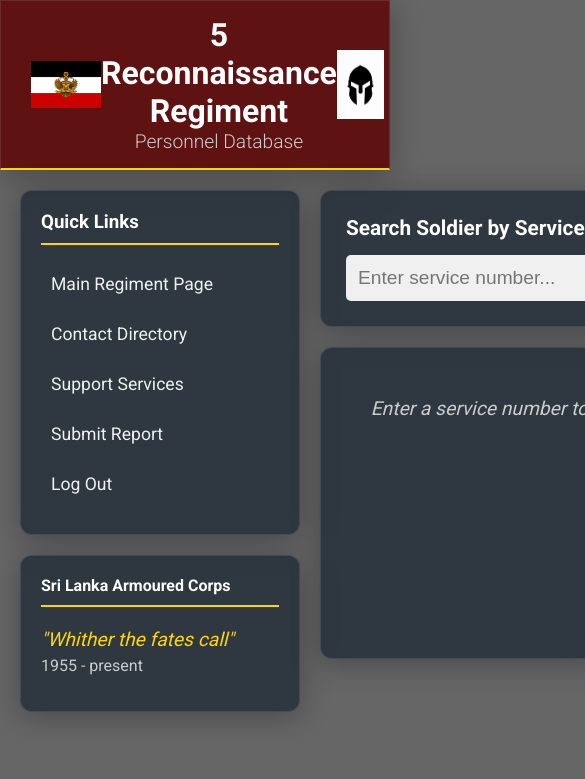
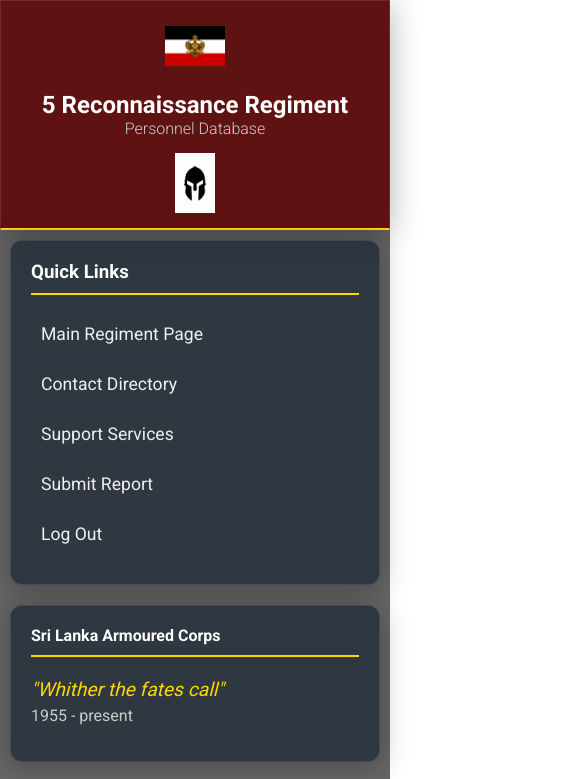
Before and after one commit to vethumagresara/5th-Regiment-SLAC, a plain HTML site: page index.html in a window 390 px wide. Shown: the top 779 px of the page, 585 px wide, since content can reach past the window. Drawn offline with Linux system fonts and the light colour scheme.

Commit message:
Implement mobile responsive styles in CSS
Added mobile responsive styles for layout, header, profile card, and search bar.

```diff
--- a/style.css
+++ b/style.css
@@ -267,4 +267,83 @@ footer p {
         opacity: 1;
         transform: translateY(0);
     }
+
 }
+
+/* --- ================================== --- */
+/* ---      MOBILE RESPONSIVE STYLES      --- */
+/* --- ================================== --- */
+
+/* This rule applies to any screen 768px wide or smaller */
+@media (max-width: 768px) {
+
+    /* --- Layout --- */
+    .container {
+        /* Stack the sidebar and main content vertically */
+        flex-direction: column;
+        padding: 10px;
+    }
+
+    .sidebar {
+        /* Make the sidebar full width */
+        width: 100%;
+        margin-bottom: 20px;
+    }
+
+    /* --- Header --- */
+    header {
+        /* Allow the header items to wrap */
+        flex-direction: column;
+        padding: 15px;
+        text-align: center;
+    }
+
+    .header-title {
+        margin: 15px 0;
+    }
+
+    .header-title h1 {
+        font-size: 1.5em; /* Smaller title */
+    }
+
+    .header-title h2 {
+        font-size: 1em; /* Smaller subtitle */
+    }
+
+    .logo {
+        width: 60px; /* Smaller logos */
+        height: 60px;
+    }
+
+    /* --- Profile Card --- */
+    .profile-card {
+        /* Stack the profile pic on top of the info */
+        flex-direction: column;
+        align-items: center; /* Center everything */
+        text-align: center;
+    }
+
+    .profile-pic {
+        margin-right: 0; /* Remove side margin */
+        margin-bottom: 20px; /* Add bottom margin */
+    }
+
+    .profile-info h2 {
+        font-size: 1.8em;
+    }
+
+    /* --- Search Bar --- */
+    .search-wrapper {
+        /* Stack the button below the search bar */
+        flex-direction: column;
+    }
+
+    #search-box {
+        border-radius: 5px 5px 0 0; /* Fix corners */
+    }
+
+    #search-button {
+        width: 100%;
+        border-radius: 0 0 5px 5px; /* Fix corners */
+    }
+}
```
